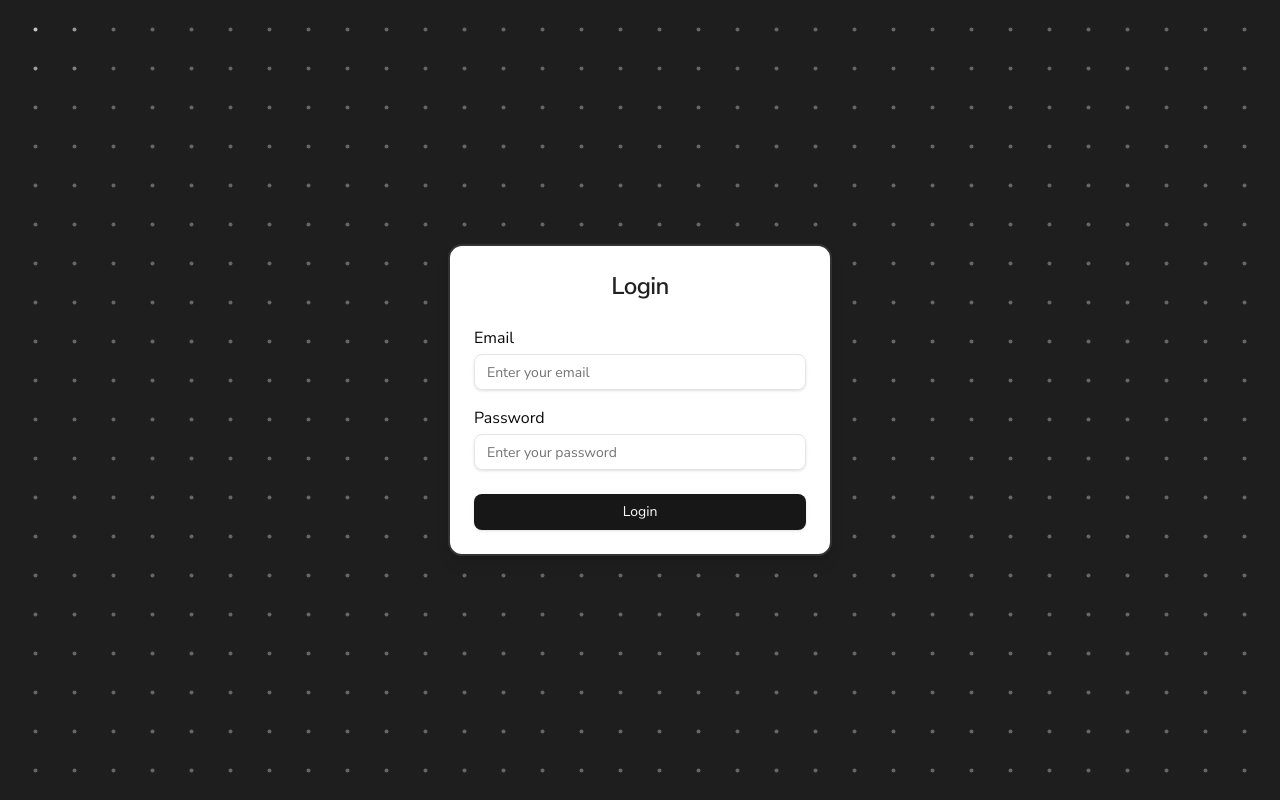
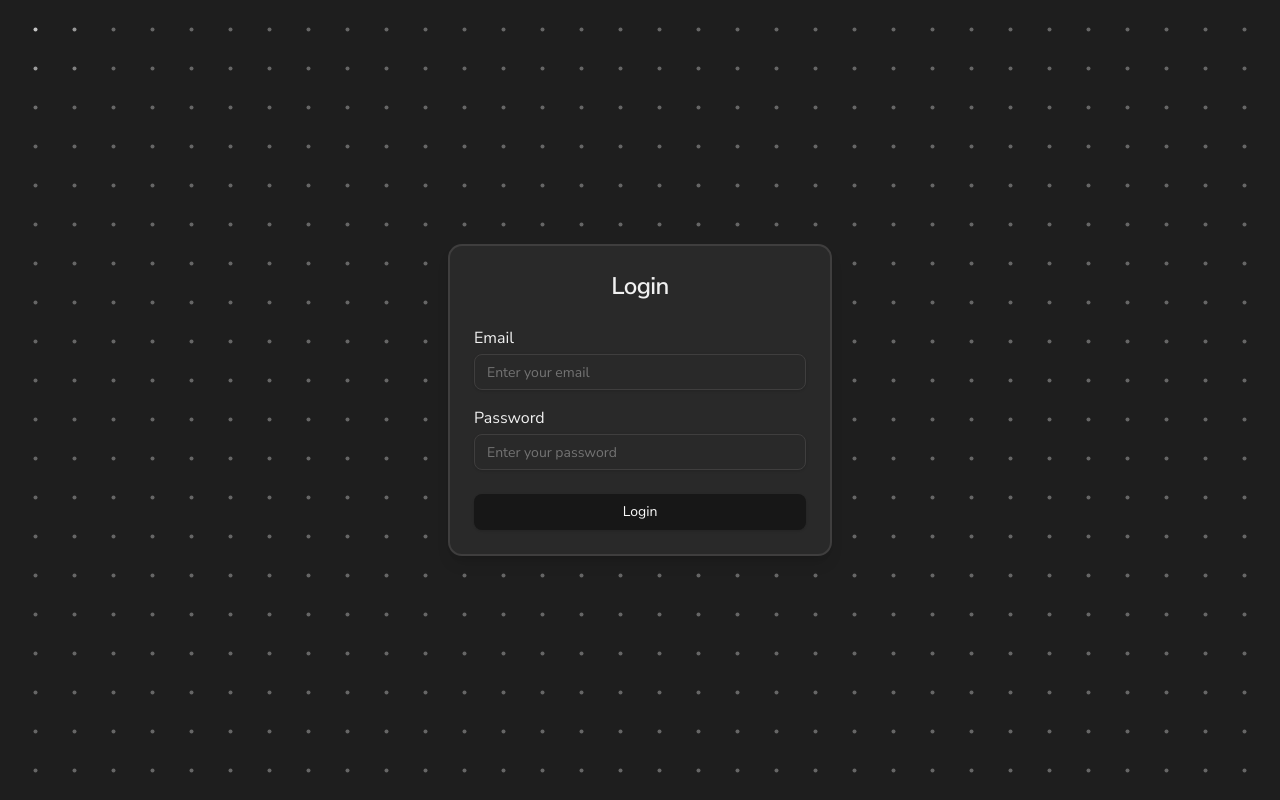
Before and after one commit to Jackychan0201/sv_kassa, a Next.js app in the folder frontend/: page /login in a window 1280 px wide. Built offline with nearby package versions, Linux system fonts and the light colour scheme.

Commit message:
feat: frontend - login card styling

```diff
--- a/frontend/src/components/organisms/Login.tsx
+++ b/frontend/src/components/organisms/Login.tsx
@@ -48,34 +48,34 @@ export default function Login() {
         />
       </div>
 
-      <Card className="relative z-10 w-96 shadow-lg border-2 border-[#333333]">
+      <Card className="relative z-10 w-96 shadow-lg border-2 bg-[#292929] border-[#3f3e3e]">
         <CardHeader className="text-center">
-          <CardTitle className="text-2xl text-[#212121]">Login</CardTitle>
+          <CardTitle className="text-2xl text-[#f0f0f0]">Login</CardTitle>
         </CardHeader>
 
         <CardContent>
           <form onSubmit={handleSubmit} className="flex flex-col gap-4">
             <div className="grid gap-1">
-              <Label htmlFor="email">Email</Label>
+              <Label className="text-[#f0f0f0]" htmlFor="email">Email</Label>
               <Input
                 type="email"
                 id="email"
                 placeholder="Enter your email"
                 value={email}
                 onChange={(e) => setEmail(e.target.value)}
-                className="w-full"
+                className="w-full text-[#f0f0f0] border-[#3f3e3e]"
               />
             </div>
 
             <div className="grid gap-1">
-              <Label htmlFor="password">Password</Label>
+              <Label className="text-[#f0f0f0]" htmlFor="password">Password</Label>
               <Input
                 type="password"
                 id="password"
                 placeholder="Enter your password"
                 value={password}
                 onChange={(e) => setPassword(e.target.value)}
-                className="w-full"
+                className="w-full text-[#f0f0f0] border-[#3f3e3e]"
               />
             </div>
           </form>
```
